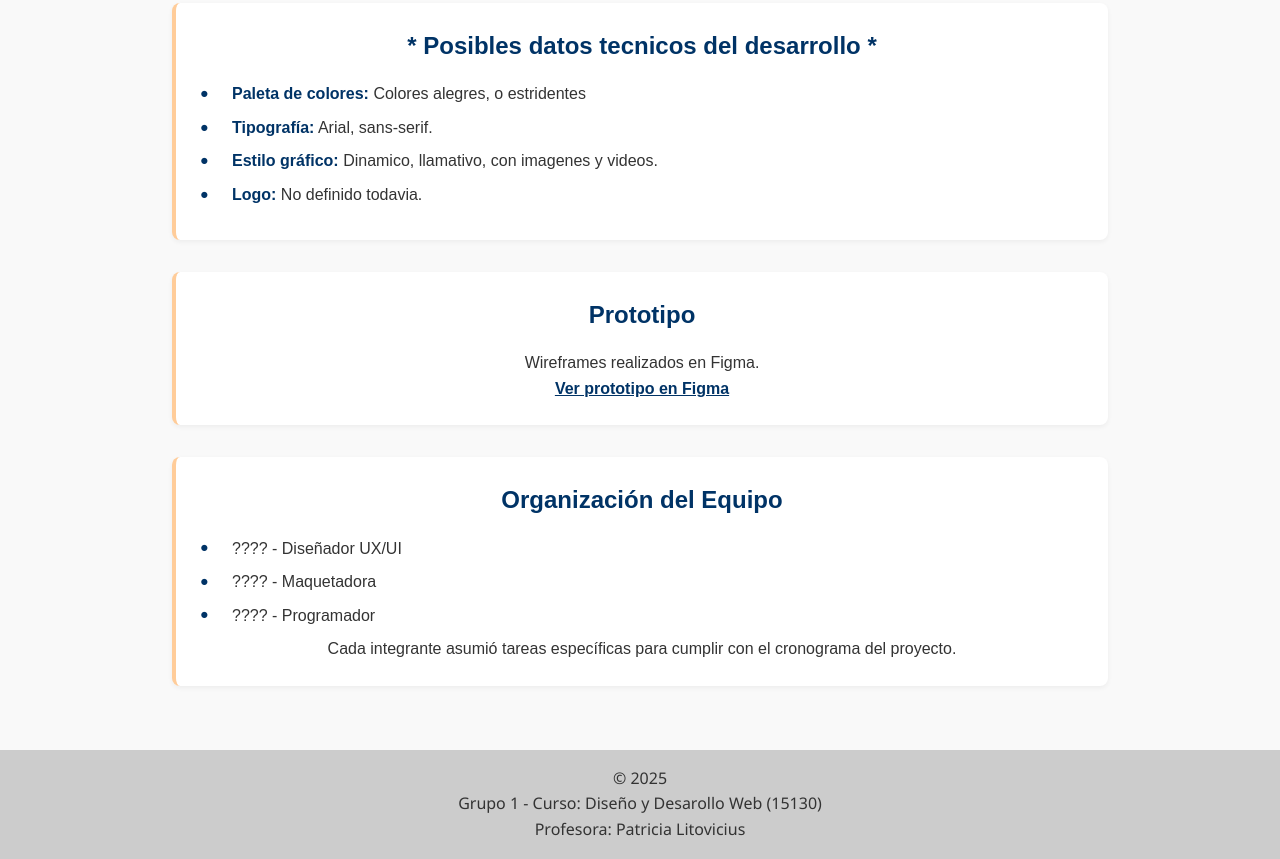
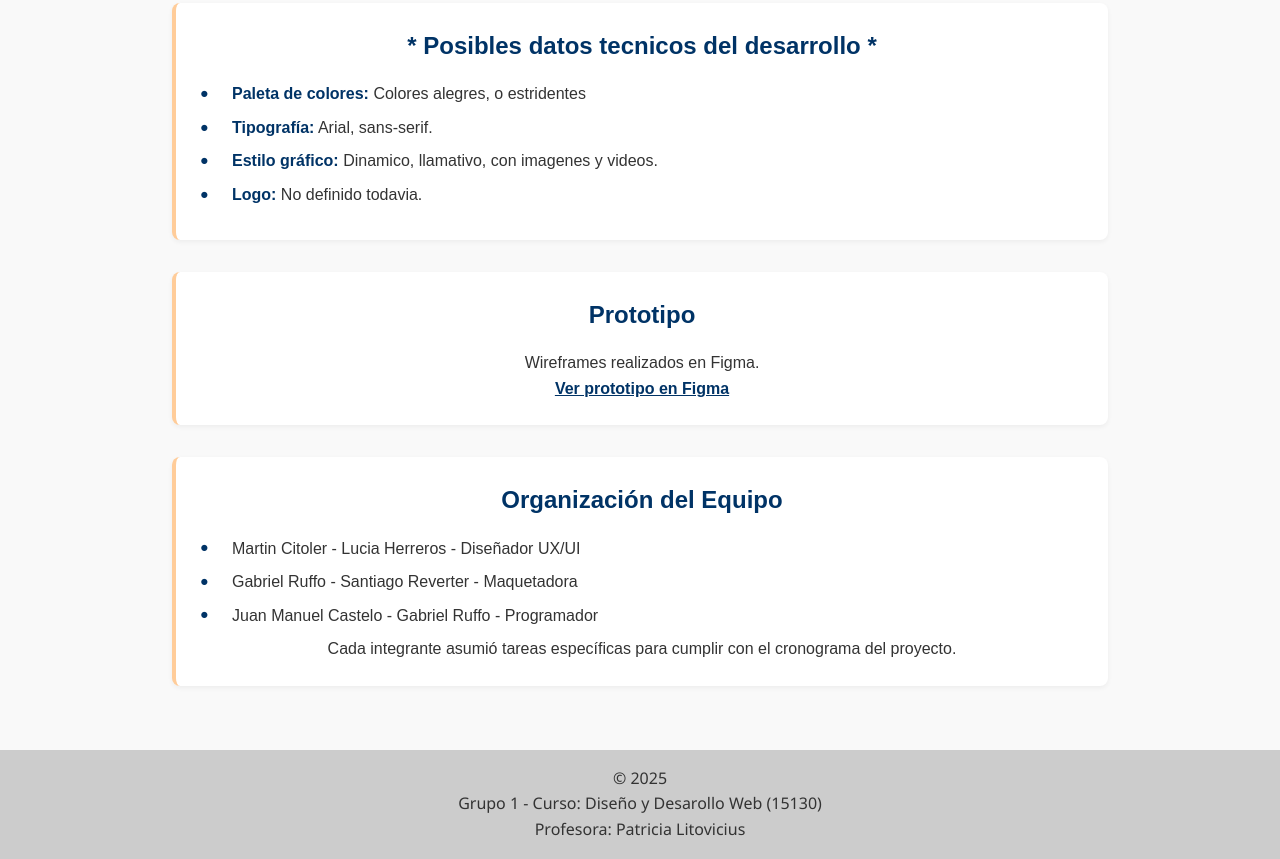
Before and after one commit to Gabriel-Ruffo-uade/DisenioWEB-Avance-GrupoCursoVV-1, a plain HTML site: page avances.html in a window 1280 px wide. Shown: the part 2842-3701 px from the top of the page. Drawn offline with Linux system fonts and the light colour scheme.

Commit message:
Update puestos de cada integrante

```diff
--- a/avances.html
+++ b/avances.html
@@ -163,9 +163,9 @@
         <section>
             <h2>Organización del Equipo</h2>
             <ul>
-                <li>???? - Diseñador UX/UI</li>
-                <li>???? - Maquetadora</li>
-                <li>???? - Programador</li>
+                <li>Martin Citoler - Lucia Herreros - Diseñador UX/UI</li>
+                <li>Gabriel Ruffo - Santiago Reverter - Maquetadora</li>
+                <li>Juan Manuel Castelo - Gabriel Ruffo - Programador</li>
             </ul>
             <p>Cada integrante asumió tareas específicas para cumplir con el cronograma del proyecto.</p>
         </section>
```
